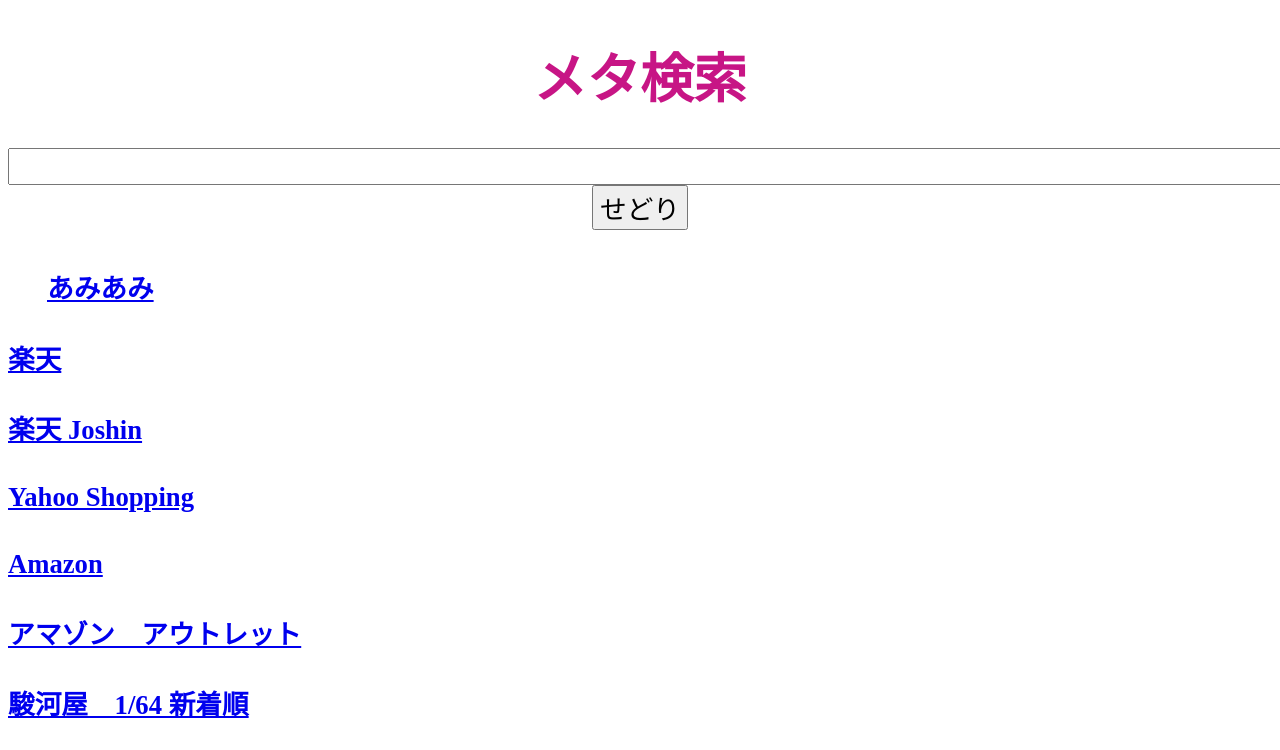
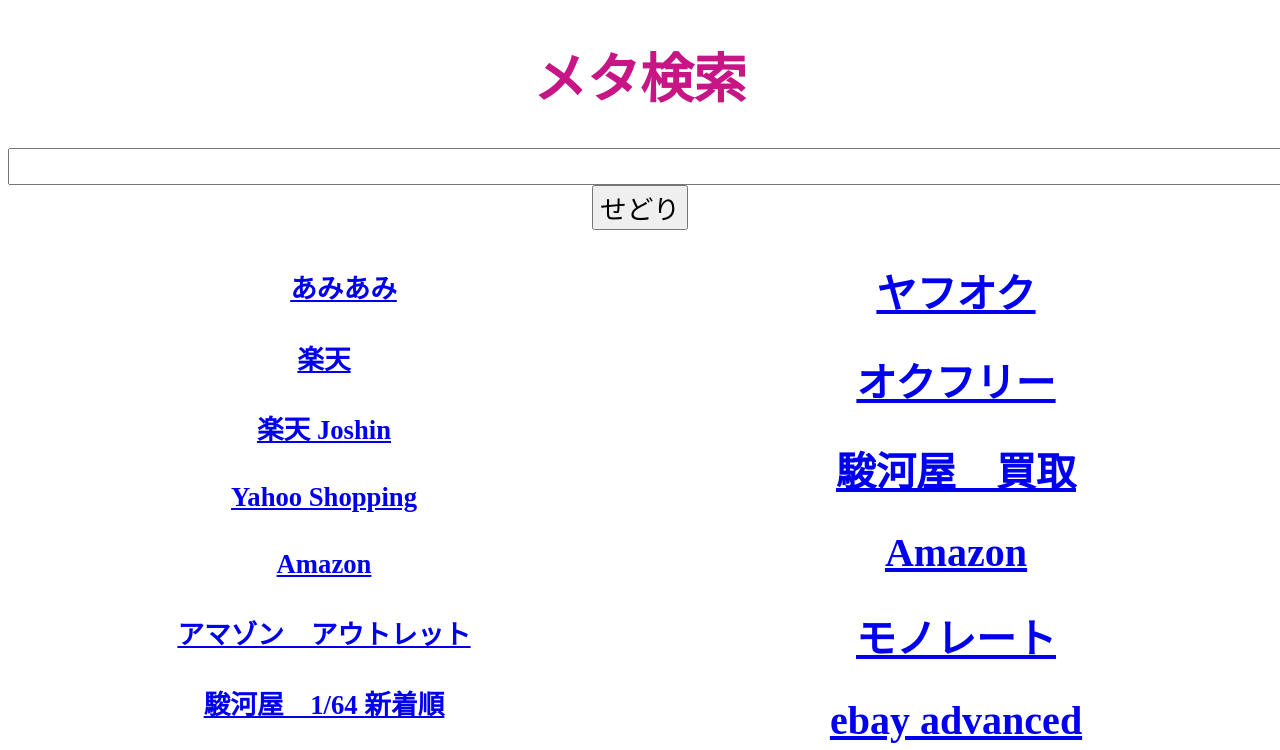
Before and after one commit to Daichi-tsubasa/Daichi, a plain HTML site: page index.html in a window 1280 px wide. Shown: the top 750 px of the page. Drawn offline with Linux system fonts and the light colour scheme.

Commit message:
Update stylesheet.css

```diff
--- a/stylesheet.css
+++ b/stylesheet.css
@@ -8,3 +8,19 @@
   color: #c71585;
 
 }
+
+.contents{
+  width:100%;
+  text-align: center;
+  float:left
+}
+
+.always{
+  width:50%;
+  float:left;
+}
+
+.Hikaku{
+  width:50%;
+  float:left;
+}
```
